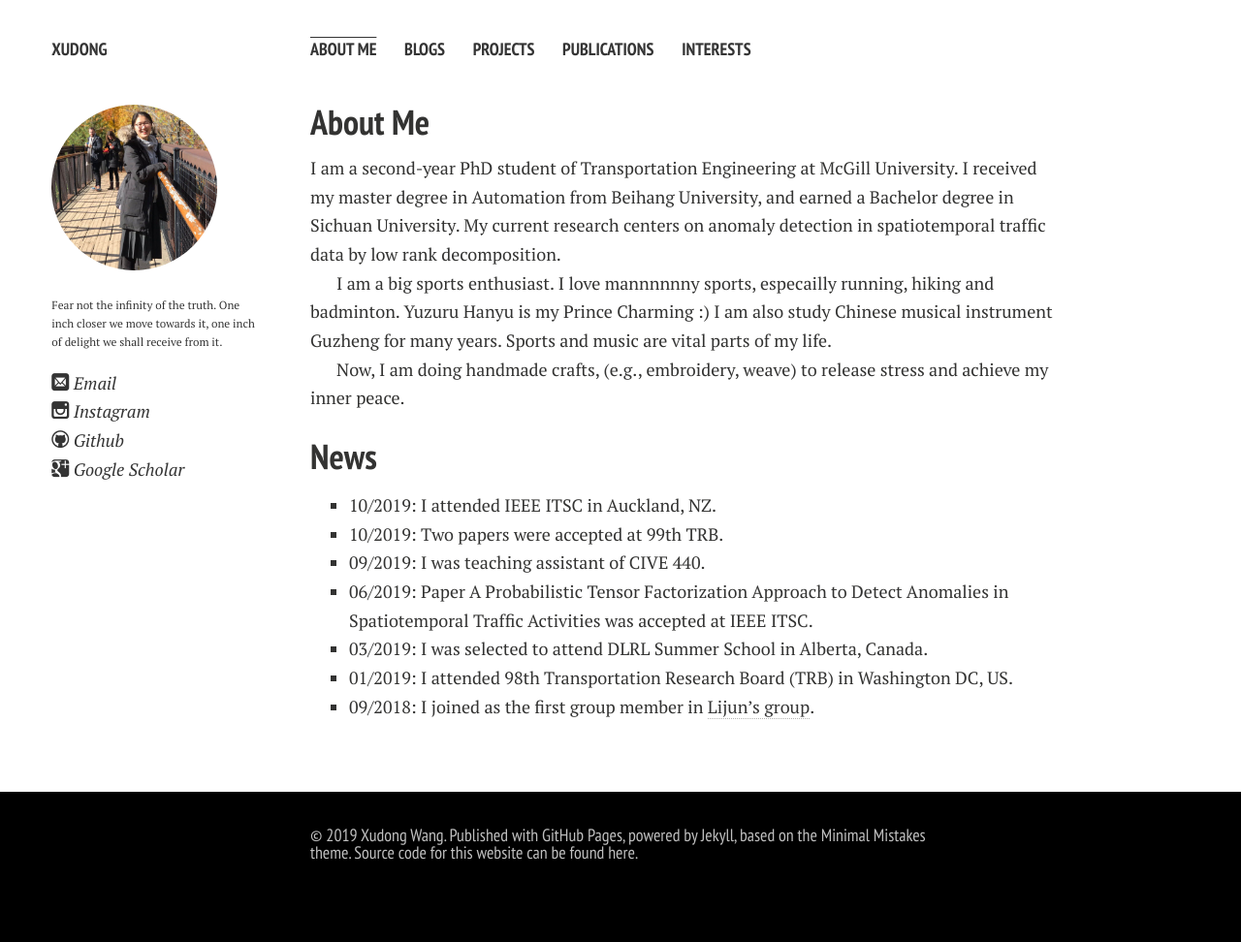
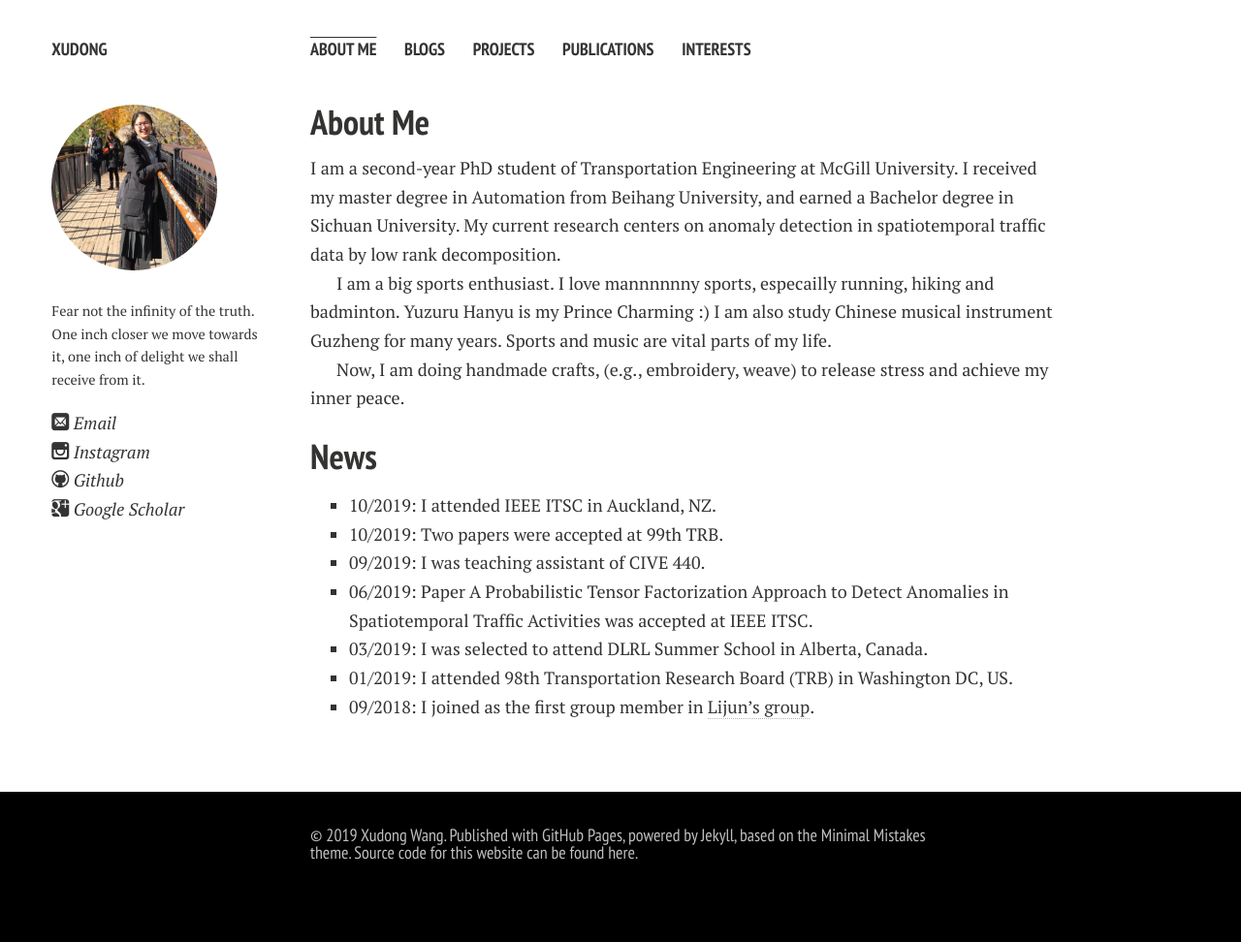
Before and after one commit to eveyuyi/Kaimaoge.github.io, a Jekyll site: the page built from index.md, in a window 1280 px wide. Shown: the whole page at 97% size. Built offline with Jekyll 4.4.1, drawn with Linux system fonts in a browser that asks for light colours; nearby versions of some CDN libraries; our own code applies the rules of GitHub Pages for plain Markdown files.

Commit message:
Update author-bio.html

```diff
--- a/_includes/author-bio.html
+++ b/_includes/author-bio.html
@@ -1,5 +1,5 @@
 <img src="{{ site.url }}/images/{{ site.owner.avatar }}" class="bio-photo" alt="{{ site.owner.name }} bio photo" width="100" height="100"></a>
-{% if site.owner.introduction %}<p style="text-indent:0;margin-top:1.5em;font-style: inherit; font-size: 0.65rem;"><a href="./" target="_blank"><i class=""></i>{{ site.owner.introduction }}</a></p>{% endif %}
+{% if site.owner.introduction %}<p style="text-indent:0;margin-top:1.5em;font-style: inherit; font-size: 0.8rem;"><a href="./" target="_blank"><i class=""></i>{{ site.owner.introduction }}</a></p>{% endif %}
 <!-- <h4>{{ site.owner.name }}</h4> -->
 <p>{{ site.owner.bio }}</p>
 {% if site.owner.email %}<p style="text-indent:0;margin-top:2.5em;"><a href="mailto:{{ site.owner.email }}" target="_blank"><i class="icon-mail"></i> Email</a></p>{% endif %}
```
